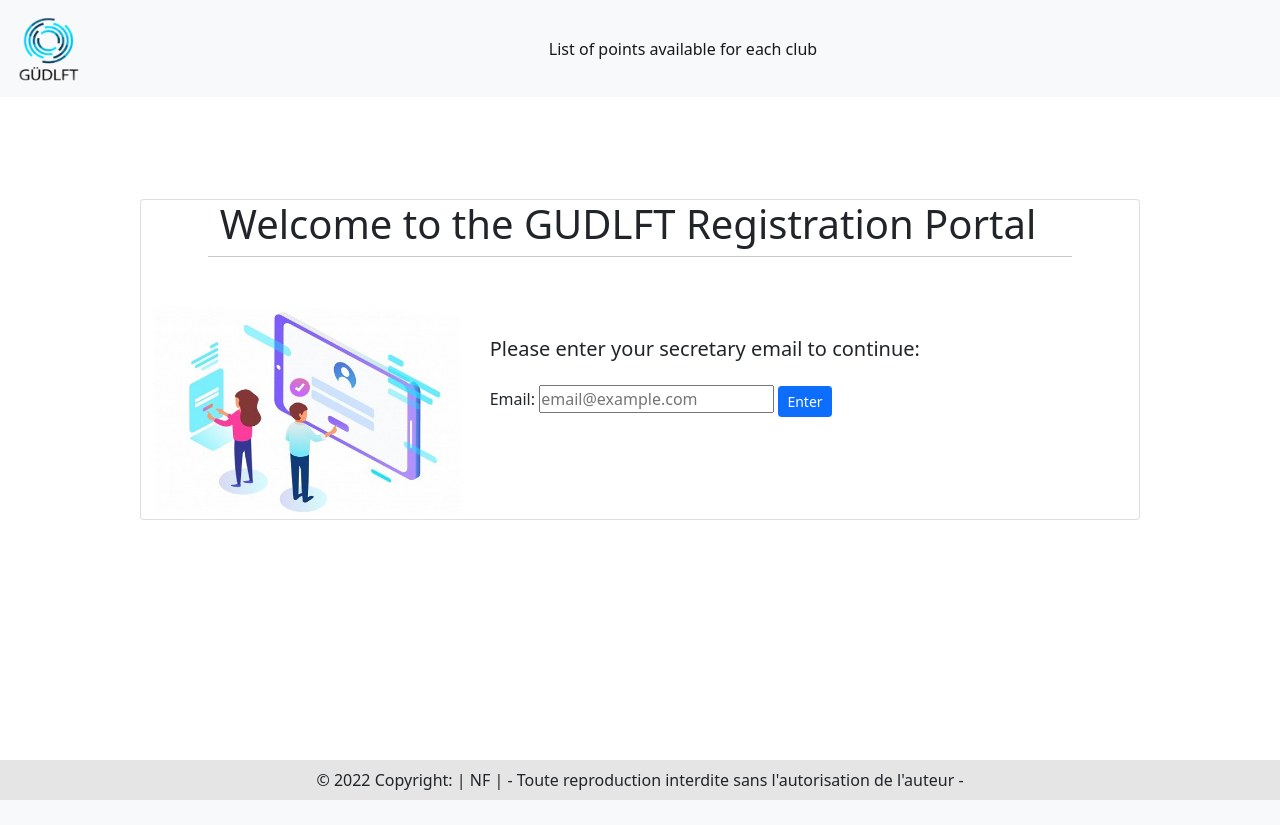
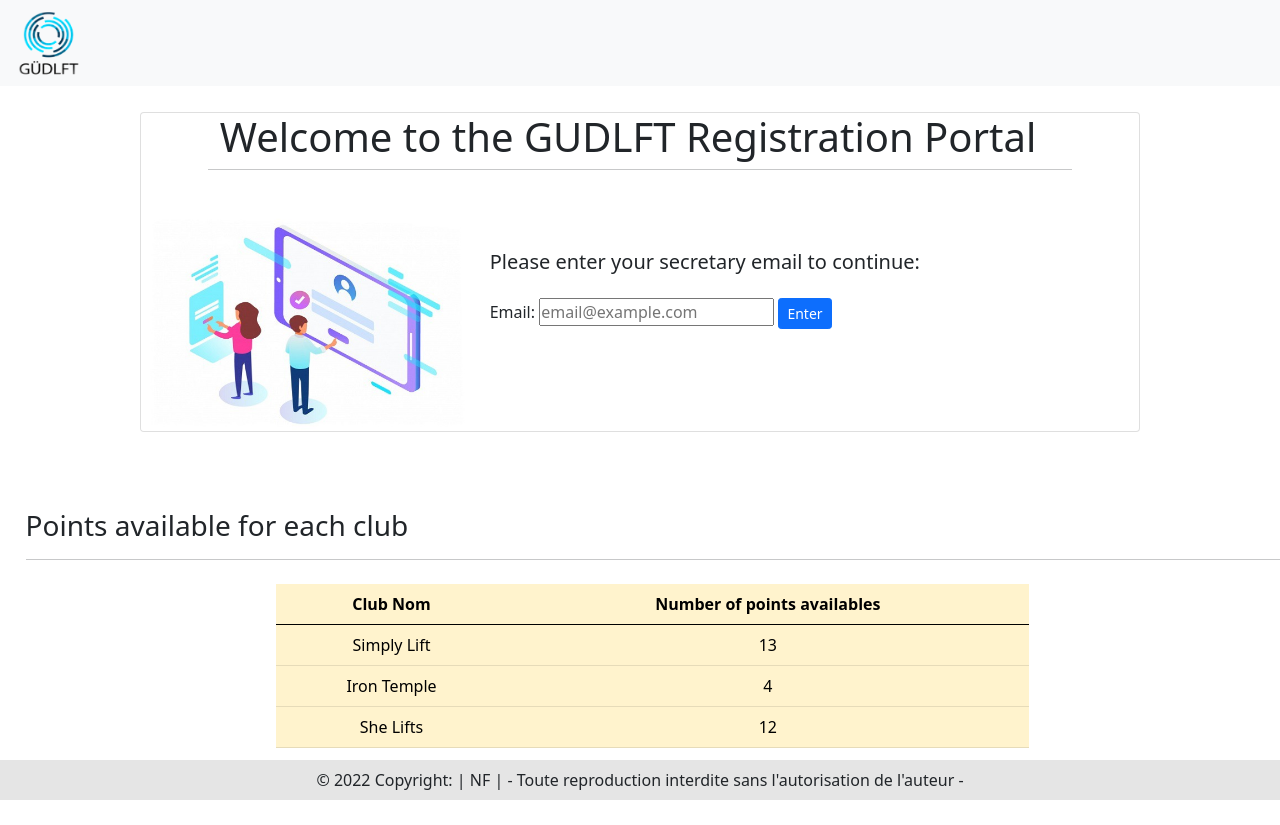
Before and after one commit to Appryll/Projet-11-Am-liorez-une-application-Web-Python-par-des-tests-et-du-d-bogage, a Flask app: page / in a window 1280 px wide. Before the commit the page ends 800 px from the top, so only its background shows below. Run offline with Flask 2, Linux system fonts and the light colour scheme.

Commit message:
amelioration style-> navbar, index, list club, formulaire not session

```diff
--- a/app/static/css/style.css
+++ b/app/static/css/style.css
@@ -9,7 +9,7 @@
 }
 
 .card{
-    margin-top: 8%;
+    margin-top: 2%;
 }
 
 footer {
@@ -64,3 +64,17 @@
     width: 60%;
     margin: auto;
 }
+
+#welcome{
+    text-align: right;
+    color: #f44336;
+    font-family: serif;
+    font-size: 25px;
+}
+
+.cont-welcome{
+    /* background: floralwhite; */
+    margin-top: 6%;
+    margin-bottom: 6%;
+    margin-left: 2%;
+}
--- a/app/templates/base.html
+++ b/app/templates/base.html
@@ -22,25 +22,23 @@
     <nav class="navbar navbar-expand-lg navbar-light bg-light">
       <div class="container-fluid">
 
-        <a class="navbar-brand" href="{{url_for('index')}}">
-          <img src="{{ url_for ('static', filename='img/logo.png') }}" alt="" width="70" height="70" class="d-inline-block align-text-top">
-        </a>
+        <img src="{{ url_for ('static', filename='img/logo.png') }}" alt="" width="70" height="70" class="d-inline-block align-text-top">
 
         <button class="navbar-toggler" type="button" data-bs-toggle="collapse" data-bs-target="#navbarNav" aria-controls="navbarNav" aria-expanded="false" aria-label="Toggle navigation">
           <span class="navbar-toggler-icon"></span>
         </button>
 
+        {% if "user" in session %}
         <div class="collapse navbar-collapse" id="navbarNav">
           <ul class="navbar-nav mx-auto">
             <li class="nav-item">
-              <a class="nav-link active" aria-current="page" href="{{url_for('pointsAvailable')}}">List of points available for each club</a>
+              <a class="nav-link active" aria-current="page" href="{{url_for('index')}}">List of points available for each club</a>
             </li>
           </ul>
 
-          {% if "user" in session and user == session["user"] %}
           <ul class="navbar-nav">
               <li class="nav-item d-inline-flex">
-                  <h5 class="p-1">Welcome, {{club['email']}}</h5><a class="nav-link" href="{{url_for('logout')}}">Logout</a>
+                <a class="nav-link" href="{{url_for('logout')}}">Logout</a>
               </li>
           </ul>
           {% endif %}
--- a/app/templates/booking.html
+++ b/app/templates/booking.html
@@ -21,7 +21,7 @@
     <h2>{{competition['name']}}</h2>
 
     <div class="container mt-2">
-        <p class="text-uppercase text-muted">Places available: {{competition['numberOfPlaces']}}</p>
+        <p class="text-uppercase text-muted">Competitions places available : {{competition['numberOfPlaces']}}</p>
         <hr>
 
         <form action="/purchasePlaces" method="post">
@@ -40,7 +40,7 @@
                     </div>
                 </div>
                 <div class="col-auto">
-                        <span id="passwordHelpInline" class="form-text">You have {{club['points']}} places available.</span>
+                        <span id="passwordHelpInline" class="form-text">You have {{club['points']}} points available.</span>
                 </div>
             </div>
         </form>
--- a/app/templates/index.html
+++ b/app/templates/index.html
@@ -16,7 +16,7 @@
   {% endif %}
 {% endwith %}
 
-
+{% if not "user" in session %}
 <div class="card mx-auto" style="max-width: 1000px;">
     <div class="row mx-auto mb-4">
       <h1>Welcome to the GUDLFT Registration Portal</h1>
@@ -41,4 +41,30 @@
 
     </div>
   </div>
+{% endif %}
+
+<div class="cont-welcome">
+
+  <h3>Points available for each club</h3>
+  <hr>
+
+  <table class="table table-hover table-warning mt-4" id="table-points_club">
+      <thead>
+          <tr>
+            <th scope="col">Club Nom</th>
+            <th scope="col">Number of points availables</th>
+          </tr>
+        </thead>
+        <tbody>
+          {% for club in clubs %}
+          <tr>
+            <td>{{club['name']}}</td>
+            <td>{{club['points']}}</td>
+          </tr>
+          {% endfor %}
+        </tbody>
+  </table>
+
+</div>
+
 {% endblock %}
--- a/app/templates/welcome.html
+++ b/app/templates/welcome.html
@@ -16,12 +16,13 @@
   {% endif %}
 {% endwith %}
 
-    <div class="container mt-4">
+    <div class="container">
+        <h5 class="p-1" id="welcome">Welcome, {{club['email']}}</h5>
 
         <h3>Competitions</h3>
         <hr>
 
-        <p class="text-uppercase text-muted">Points available: {{club['points']}}</p>
+        <p class="text-uppercase text-muted">Club points available : {{club['points']}}</p>
         <hr>
 
         <table class="table table-success table-striped" id="table-welcome">
--- a/app/views.py
+++ b/app/views.py
@@ -6,18 +6,18 @@
 clubs = loadClubs()
 MAX_POINTS = 12
 
-@app.route('/')
+@app.route('/', methods=['GET'])
 def index():
-    return render_template('index.html')
+    return render_template('index.html', clubs=clubs)
 
 
 @app.route('/showSummary', methods=['POST'])
 def showSummary():
     if request.method == 'POST':
         try:
+            club = [club for club in clubs if club['email'] == request.form['email']][0]
             user= request.form['email']
             session["user"] = user
-            club = [club for club in clubs if club['email'] == request.form['email']][0]
             return render_template('welcome.html', club=club, competitions=competitions, user=user)
         except:
             if request.form['email'] == '':
@@ -68,12 +68,6 @@
         return render_template('welcome.html', club=club, competitions=competitions)
 
 
-# TODO: Add route for points display
-@app.route('/pointsAvailable', methods=['GET'])
-def pointsAvailable():
-    return render_template('points_available_club.html', clubs=clubs)
-
-
 @app.route('/logout')
 def logout():
     session.pop("user", None)
```
Also changed, not shown: app/templates/points_available_club.html (deleted, +0 -31 lines).
